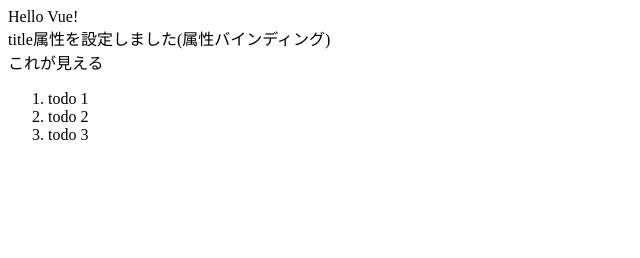
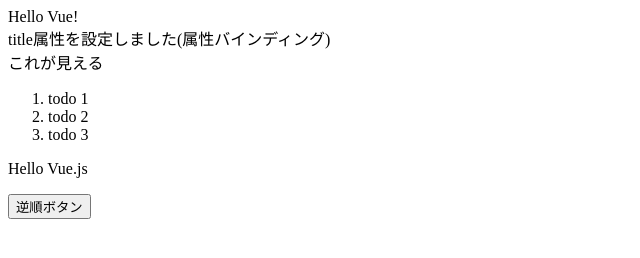
Before and after one commit to kter/learning_of_vuejs2, a plain HTML site: page index.html in a window 1280 px wide. Shown: the whole page, without its empty margins (0-640 px from the left). Drawn offline with nearby package versions, Linux system fonts and the light colour scheme.

Commit message:
ボタン追加のイベントリスナ

```diff
--- a/index.html
+++ b/index.html
@@ -26,6 +26,11 @@
       </ol>
     </div>
 
+    <div id="app-5">
+      <p>{{ message }}</p>
+      <button v-on:click="reverseMessage">逆順ボタン</button>
+    </div>
+
     <script src="index.js"></script>
   </body>
 </html>
--- a/index.js
+++ b/index.js
@@ -29,3 +29,15 @@ var app4 = new Vue({
     ]
   }
 })
+
+var app5 = new Vue({
+  el: '#app-5',
+  data: {
+    message: 'Hello Vue.js'
+  },
+  methods: {
+    reverseMessage: function () {
+      this.message = this.message.split('').reverse().join('')
+    }
+  }
+})
```
